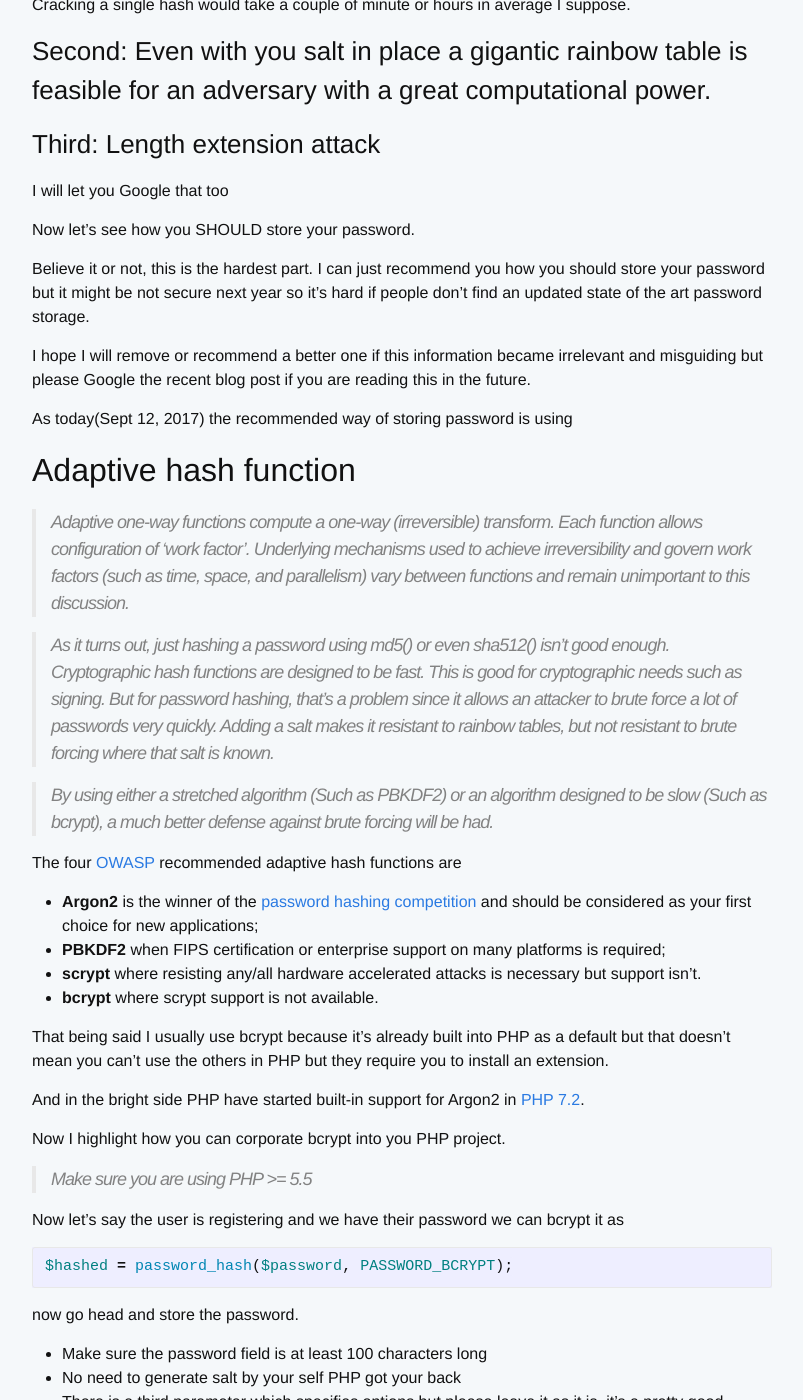
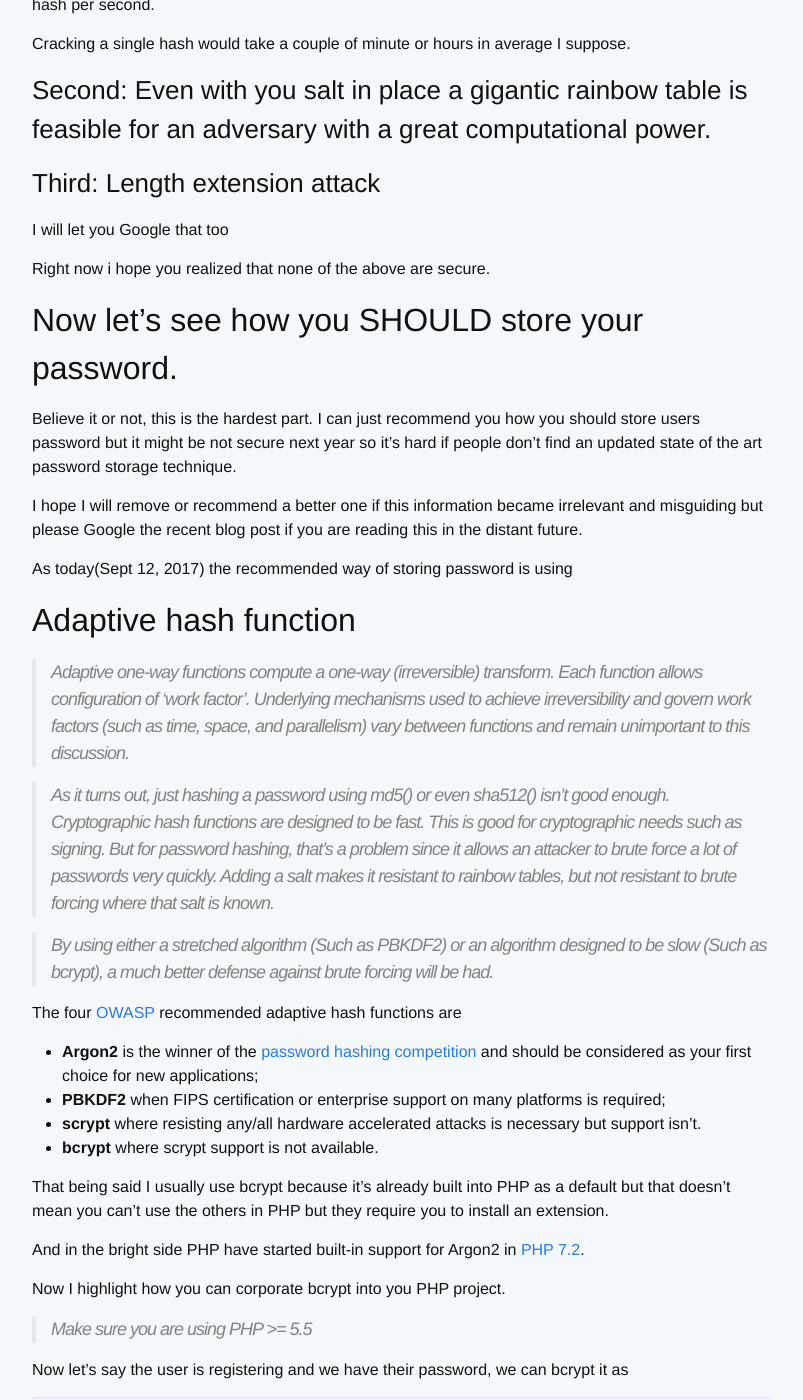
Before and after one commit to SamAsEnd/SamAsEnd.github.io, a Jekyll site: the page built from _posts/2017-09-12-how-to-store-a-password.md, in a window 1280 px wide and 1400 px high, scrolled down 5658 px. Shown: the whole window, without its empty margins (238-1041 px from the left). Built offline with Jekyll 4.4.1, drawn with Linux system fonts in a browser that asks for light colours; comment, search, counter and statistics services are not loaded; some of the changed text lies outside the part shown.

Commit message:
some modifications

````diff
--- a/_posts/2017-09-12-how-to-store-a-password.md
+++ b/_posts/2017-09-12-how-to-store-a-password.md
@@ -21,6 +21,7 @@ where you can copy and paste code but I thought I should at least give them a hi
 ## Here is why storing password in clear is bad
 
 ![have i been pwned myspace](/images/haveibeenpwned-myspace.png)
+
 More pawned sites at [https://haveibeenpwned.com/PwnedWebsites](https://haveibeenpwned.com/PwnedWebsites)
 
 Imagine if someone used the same password in their PayPal account. In the matter of fact,
@@ -31,14 +32,14 @@ found out 55% of net users use the same password for most, if not all, websites.
 ![i will just use the same password](/images/i-will-just-use-the-same-password.jpg)
 
 Plus my email was found in three data breaches. If I have been using the same password as the
-same as my Facebook, Google or GitHub accounts it a disaster, right?
+same as my Facebook, Google or GitHub accounts it's a disaster, right?
 
 > In a side note, check out if u have been pawned by clicking [here](https://haveibeenpwned.com).
 
 Now I think you understood why you should store users password securely. Not doing so
 is letting your client and customer down with you when you got hacked.
 
-How to store a password in a database?
+## How to store a password in a database?
 
 I will first list how you should **NOT** store passwords then I will show you the right way
 to store a password.
@@ -61,8 +62,8 @@ Even Caesar cipher is better than base64 encoding. Your adversary can just decod
 a password in a clear.
 
 ## 3. Encrypt them with a single key
-A lot of people do this (Including Adobe), they have a **"SUPER SECRET"** key in the backend
-to encrypt every password in the database.
+A lot of people do this ([Including Adobe](https://nakedsecurity.sophos.com/2013/11/04/anatomy-of-a-password-disaster-adobes-giant-sized-cryptographic-blunder/)),
+they have a **"SUPER SECRET"** key in the backend to encrypt every password in the database.
 
 Well, this is defiantly better than the previous once. Even if an adversary compromises you
 database he/she will get only the cipher of the password and they don’t know the key.
@@ -132,12 +133,12 @@ This is way better than any of the above but still not secure enough to store pa
 ### First: Google search / Rainbow table
 I better demonstrate this one. Google for `5d7845ac6ee7cfffafc5fe5f35cf666d`. Awesome right?
 
+![wonka md5](/images/wonka-md5.jpg)
+
 You think md5 is the only one? Google for `f2b14f68eb995facb3a1c35287b778d5bd785511`
 and `fcf730b6d95236ecd3c9fc2d92d7b6b2bb061514961aec041d6c7a7192f592e4`
 
 and perhaps for `348735696e74c45e7fbf9c6839d87f891486d19e5059db7e397d5086e486dc0051a533752805dc9288463673f0a6fcbf2a655548738a85305b2d571bae44a71e` too.
-
-![wonka md5](/images/wonka-md5.jpg)
 
 You are screwed if your adversary knows how to Google. lol
 
@@ -181,14 +182,16 @@ Cracking a single hash would take a couple of minute or hours in average I suppo
 ### Third: Length extension attack
 I will let you Google that too
 
-Now let's see how you SHOULD store your password.
+Right now i hope you realized that none of the above are secure.
 
-Believe it or not, this is the hardest part. I can just recommend you how you should store your password
- but it might be not secure next year so it's hard if people don't find an updated state of the art
- password storage.
+## Now let's see how you SHOULD store your password.
+
+Believe it or not, this is the hardest part. I can just recommend you how you should store users password
+but it might be not secure next year so it's hard if people don't find an updated state of the art
+password storage technique.
 
 I hope I will remove or recommend a better one if this information became irrelevant and misguiding but
-please Google the recent blog post if you are reading this in the future.
+please Google the recent blog post if you are reading this in the distant future.
 
 As today(Sept 12, 2017) the recommended way of storing password is using
 
@@ -222,37 +225,34 @@ Now I highlight how you can corporate bcrypt into you PHP project.
 
 > Make sure you are using PHP >= 5.5
 
-Now let's say the user is registering and we have their password we can bcrypt it as
+Now let's say the user is registering and we have their password, we can bcrypt it as
 
-```php
+```php?start_inline=1
 $hashed = password_hash($password, PASSWORD_BCRYPT);
 ```
 
 now go head and store the password.
 * Make sure the password field is at least 100 characters long
 * No need to generate salt by your self PHP got your back
-* There is a third parameter which specifies options but please leave it as it is, it’s a pretty good default
+* There is a third parameter which specifies options but please leave it as it is, it has a pretty good default
 
 When the user login we can authenticate them like this
-```php
+
+```php?start_inline=1
 $stmt = $pdo->prepare('SELECT * FROM users WHERE email=:email LIMIT 1;');
 $stmt->execute([':email' => $email]);
 
 if ($stmt->rowCount() > 0 && ($user = $stmt->fetch()) &&
-	password_verify($_POST['password'], $user->password))
-{
+	password_verify($_POST['password'], $user->password)) {
 	// login successed
-}
-else
-{
+} else {
 	// login failed
 }
 ```
 
 That’s how easy it is. But please don’t deal with password your self, use a framework.
 
-Happy new year
-
+That's all for today folks.
 Please give some feedback, it will help me in my future writings.
 
-Thanks for reading.
+Happy new year and thanks for reading.
````
Also changed, not shown: other parts of _posts/2017-09-12-how-to-store-a-password.md (+4 -4 lines).
